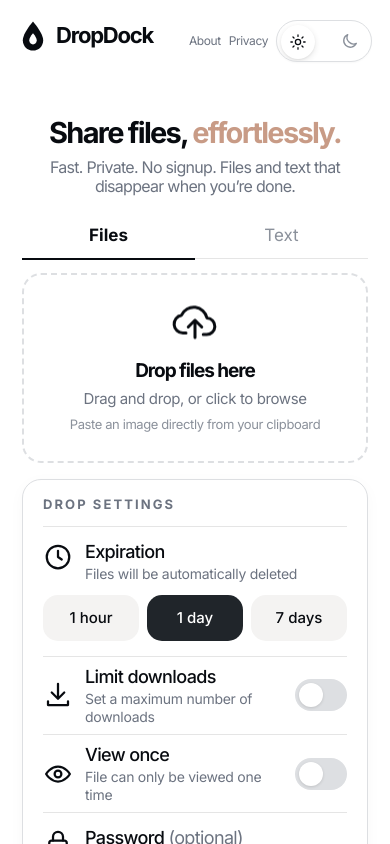
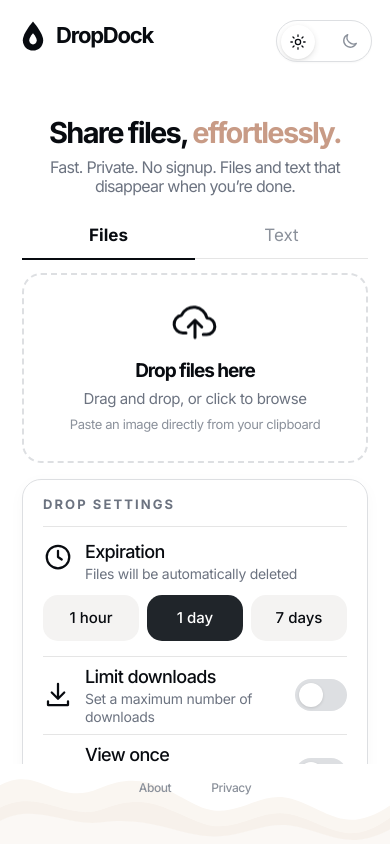
Before and after one commit to areyoukaran/dropdock, a React (Vite) app in the folder frontend/: page / in a window 390 px wide. Built offline with nearby package versions, Linux system fonts and the light colour scheme; no server answers.

Commit message:
fix mobile header navigation

```diff
--- a/frontend/src/App.css
+++ b/frontend/src/App.css
@@ -1006,31 +1006,42 @@ a {
    MOBILE
    ========================================================= */
 
-@media (max-width: 767px) {
-  .app-shell {
-    height: auto;
-    min-height: 100dvh;
-    overflow: visible;
-  }
-
-  .app-main {
-    overflow: visible;
-  }
-
+@media(max-width:767px) {
   html,
   body {
     min-height: 100%;
     overflow-x: hidden;
   }
 
-  .header-right .header-page-link {
-    display: inline-flex;
-  }
-
-  .header-right > a {
-    display: none;
-  }
-
+  .app-header {
+    height: 130px;
+    padding: 24px 32px 0;
+    align-items: flex-start;
+  }
+
+  .brand {
+    font-size: 26px;
+    gap: 8px;
+  }
+
+  .brand-mark {
+    width: 29px;
+    height: 36px;
+  }
+
+  /* Hide About + Privacy from the MOBILE header */
+  .app-header .header-right > a {
+    display: none !important;
+  }
+
+  .header-right {
+    padding: 0;
+  }
+
+  .theme-switch {
+    width: 110px;
+    height: 46px;
+  }
   /*
    * Mobile main content is naturally scrollable.
    */
```
